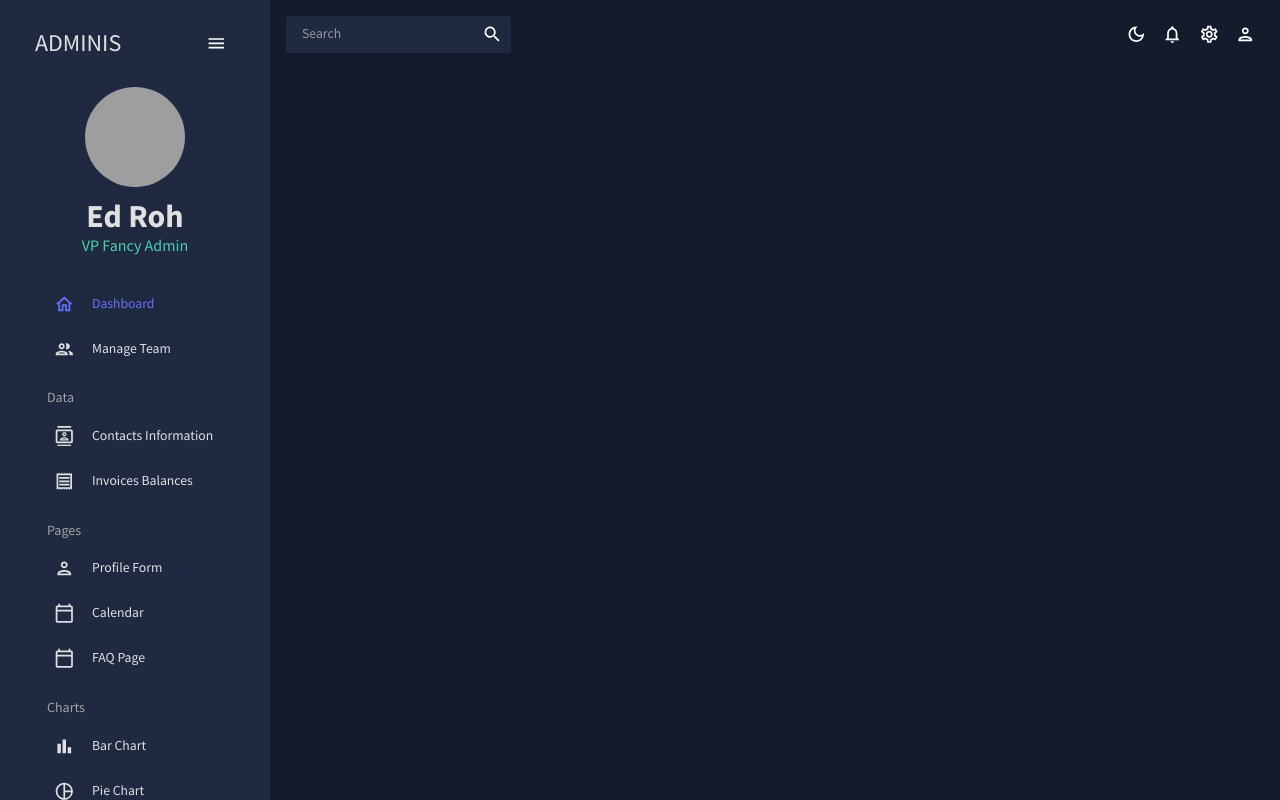
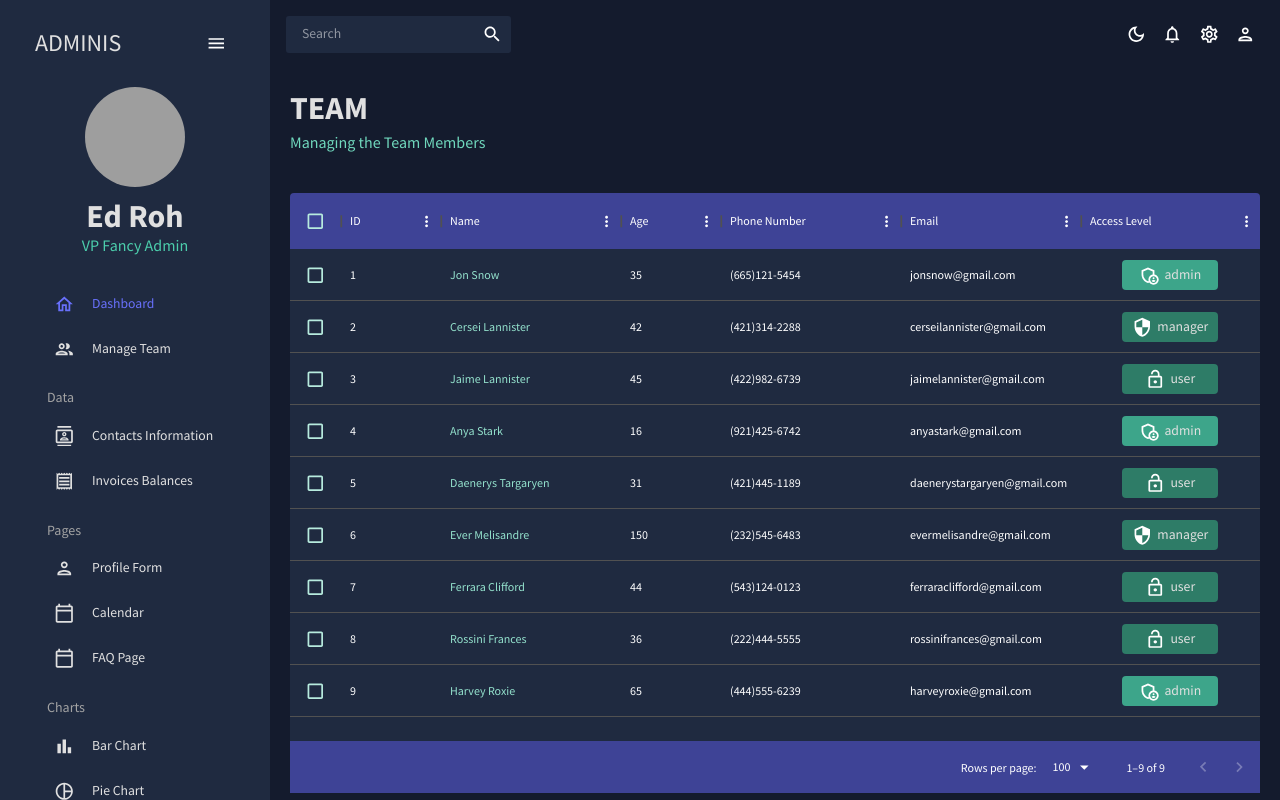
Before and after one commit to Abhishek-Shukla-github/Data-gauge, a React (Vite) app: page /team in a window 1280 px wide. Built offline with nearby package versions, Linux system fonts and the light colour scheme; grey boxes are pictures that could not be loaded.

Commit message:
Add Data grid for contacts and teams

```diff
--- /dev/null
+++ b/src/components/Header.jsx
@@ -0,0 +1,24 @@
+import { Typography, Box, useTheme } from "@mui/material";
+import { tokens } from "../theme";
+
+const Header = ({ title, subtitle }) => {
+  const theme = useTheme();
+  const colors = tokens(theme.palette.mode);
+  return (
+    <Box mb="30px">
+      <Typography
+        variant="h2"
+        color={colors.grey[100]}
+        fontWeight="bold"
+        sx={{ m: "0 0 5px 0" }}
+      >
+        {title}
+      </Typography>
+      <Typography variant="h5" color={colors.greenAccent[400]}>
+        {subtitle}
+      </Typography>
+    </Box>
+  );
+};
+
+export default Header;
--- /dev/null
+++ b/src/scenes/contacts/index.jsx
@@ -0,0 +1,103 @@
+import { Box } from "@mui/material";
+import { DataGrid, GridToolbar } from "@mui/x-data-grid";
+import { tokens } from "../../theme";
+import { mockDataContacts } from "../../data/mockData";
+import Header from "../../components/Header";
+import { useTheme } from "@mui/material";
+
+const Contacts = () => {
+  const theme = useTheme();
+  const colors = tokens(theme.palette.mode);
+
+  const columns = [
+    { field: "id", headerName: "ID", flex: 0.5 },
+    { field: "registrarId", headerName: "Registrar ID" },
+    {
+      field: "name",
+      headerName: "Name",
+      flex: 1,
+      cellClassName: "name-column--cell",
+    },
+    {
+      field: "age",
+      headerName: "Age",
+      type: "number",
+      headerAlign: "left",
+      align: "left",
+    },
+    {
+      field: "phone",
+      headerName: "Phone Number",
+      flex: 1,
+    },
+    {
+      field: "email",
+      headerName: "Email",
+      flex: 1,
+    },
+    {
+      field: "address",
+      headerName: "Address",
+      flex: 1,
+    },
+    {
+      field: "city",
+      headerName: "City",
+      flex: 1,
+    },
+    {
+      field: "zipCode",
+      headerName: "Zip Code",
+      flex: 1,
+    },
+  ];
+
+  return (
+    <Box m="20px">
+      <Header
+        title="CONTACTS"
+        subtitle="List of Contacts for Future Reference"
+      />
+      <Box
+        m="40px 0 0 0"
+        height="75vh"
+        sx={{
+          "& .MuiDataGrid-root": {
+            border: "none",
+          },
+          "& .MuiDataGrid-cell": {
+            borderBottom: "none",
+          },
+          "& .name-column--cell": {
+            color: colors.greenAccent[300],
+          },
+          "& .MuiDataGrid-columnHeaders": {
+            backgroundColor: colors.blueAccent[700],
+            borderBottom: "none",
+          },
+          "& .MuiDataGrid-virtualScroller": {
+            backgroundColor: colors.primary[400],
+          },
+          "& .MuiDataGrid-footerContainer": {
+            borderTop: "none",
+            backgroundColor: colors.blueAccent[700],
+          },
+          "& .MuiCheckbox-root": {
+            color: `${colors.greenAccent[200]} !important`,
+          },
+          "& .MuiDataGrid-toolbarContainer .MuiButton-text": {
+            color: `${colors.grey[100]} !important`,
+          },
+        }}
+      >
+        <DataGrid
+          rows={mockDataContacts}
+          columns={columns}
+          components={{ Toolbar: GridToolbar }}
+        />
+      </Box>
+    </Box>
+  );
+};
+
+export default Contacts;
--- /dev/null
+++ b/src/scenes/dashboard/index.jsx
@@ -0,0 +1,31 @@
+import React from 'react';
+import { Box, Button, IconButton, Typography, useTheme } from "@mui/material";
+import Header from "../../components/Header";
+
+const Dashboard = () => {
+  return (
+    <Box m="20px">
+    {/* HEADER */}
+    <Box display="flex" justifyContent="space-between" alignItems="center">
+      <Header title="DASHBOARD" subtitle="Welcome to your dashboard" />
+
+      {/* <Box>
+        <Button
+          sx={{
+            backgroundColor: colors.blueAccent[700],
+            color: colors.grey[100],
+            fontSize: "14px",
+            fontWeight: "bold",
+            padding: "10px 20px",
+          }}
+        >
+          <DownloadOutlinedIcon sx={{ mr: "10px" }} />
+          Download Reports
+        </Button>
+      </Box> */}
+    </Box>
+    </Box>
+  )
+}
+
+export default Dashboard;
--- /dev/null
+++ b/src/scenes/team/index.jsx
@@ -0,0 +1,109 @@
+import { Box, Typography, useTheme } from "@mui/material";
+import { DataGrid } from "@mui/x-data-grid";
+import { tokens } from "../../theme";
+import { mockDataTeam } from "../../data/mockData";
+import AdminPanelSettingsOutlinedIcon from "@mui/icons-material/AdminPanelSettingsOutlined";
+import LockOpenOutlinedIcon from "@mui/icons-material/LockOpenOutlined";
+import SecurityOutlinedIcon from "@mui/icons-material/SecurityOutlined";
+import Header from "../../components/Header";
+
+const Team = () => {
+  const theme = useTheme();
+  const colors = tokens(theme.palette.mode);
+  const columns = [
+    { field: "id", headerName: "ID" },
+    {
+      field: "name",
+      headerName: "Name",
+      flex: 1,
+      cellClassName: "name-column--cell",
+    },
+    {
+      field: "age",
+      headerName: "Age",
+      type: "number",
+      headerAlign: "left",
+      align: "left",
+    },
+    {
+      field: "phone",
+      headerName: "Phone Number",
+      flex: 1,
+    },
+    {
+      field: "email",
+      headerName: "Email",
+      flex: 1,
+    },
+    {
+      field: "accessLevel",
+      headerName: "Access Level",
+      flex: 1,
+      renderCell: ({ row: { access } }) => {
+        return (
+          <Box
+            width="60%"
+            m="0 auto"
+            p="5px"
+            display="flex"
+            justifyContent="center"
+            backgroundColor={
+              access === "admin"
+                ? colors.greenAccent[600]
+                : access === "manager"
+                ? colors.greenAccent[700]
+                : colors.greenAccent[700]
+            }
+            borderRadius="4px"
+          >
+            {access === "admin" && <AdminPanelSettingsOutlinedIcon />}
+            {access === "manager" && <SecurityOutlinedIcon />}
+            {access === "user" && <LockOpenOutlinedIcon />}
+            <Typography color={colors.grey[100]} sx={{ ml: "5px" }}>
+              {access}
+            </Typography>
+          </Box>
+        );
+      },
+    },
+  ];
+
+  return (
+    <Box m="20px">
+      <Header title="TEAM" subtitle="Managing the Team Members" />
+      <Box
+        m="40px 0 0 0"
+        height="75vh"
+        sx={{
+          "& .MuiDataGrid-root": {
+            border: "none",
+          },
+          "& .MuiDataGrid-cell": {
+            borderBottom: "none",
+          },
+          "& .name-column--cell": {
+            color: colors.greenAccent[300],
+          },
+          "& .MuiDataGrid-columnHeaders": {
+            backgroundColor: colors.blueAccent[700],
+            borderBottom: "none",
+          },
+          "& .MuiDataGrid-virtualScroller": {
+            backgroundColor: colors.primary[400],
+          },
+          "& .MuiDataGrid-footerContainer": {
+            borderTop: "none",
+            backgroundColor: colors.blueAccent[700],
+          },
+          "& .MuiCheckbox-root": {
+            color: `${colors.greenAccent[200]} !important`,
+          },
+        }}
+      >
+        <DataGrid checkboxSelection rows={mockDataTeam} columns={columns} />
+      </Box>
+    </Box>
+  );
+};
+
+export default Team;
```
Also changed, not shown: src/App.jsx (+13 -13 lines), src/scenes/dashboard/Dashboard.jsx (deleted, +0 -9 lines).
